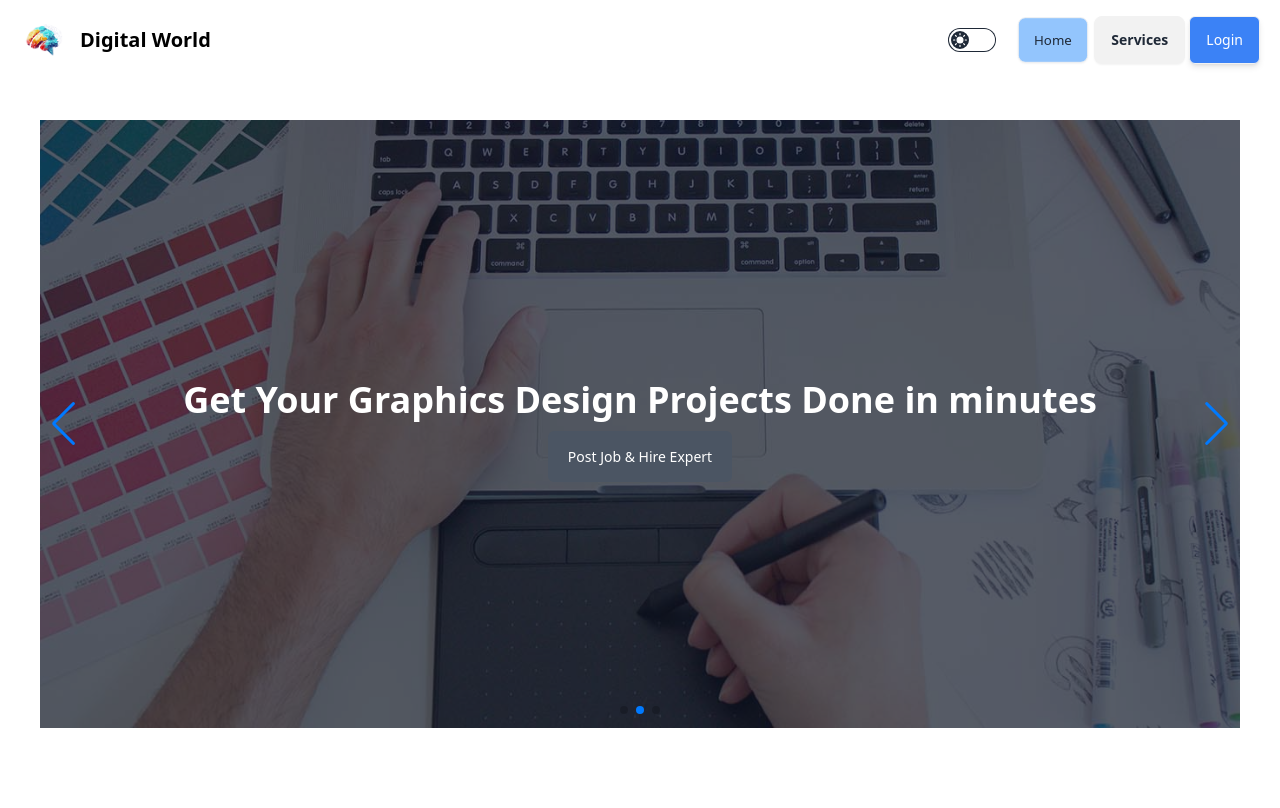
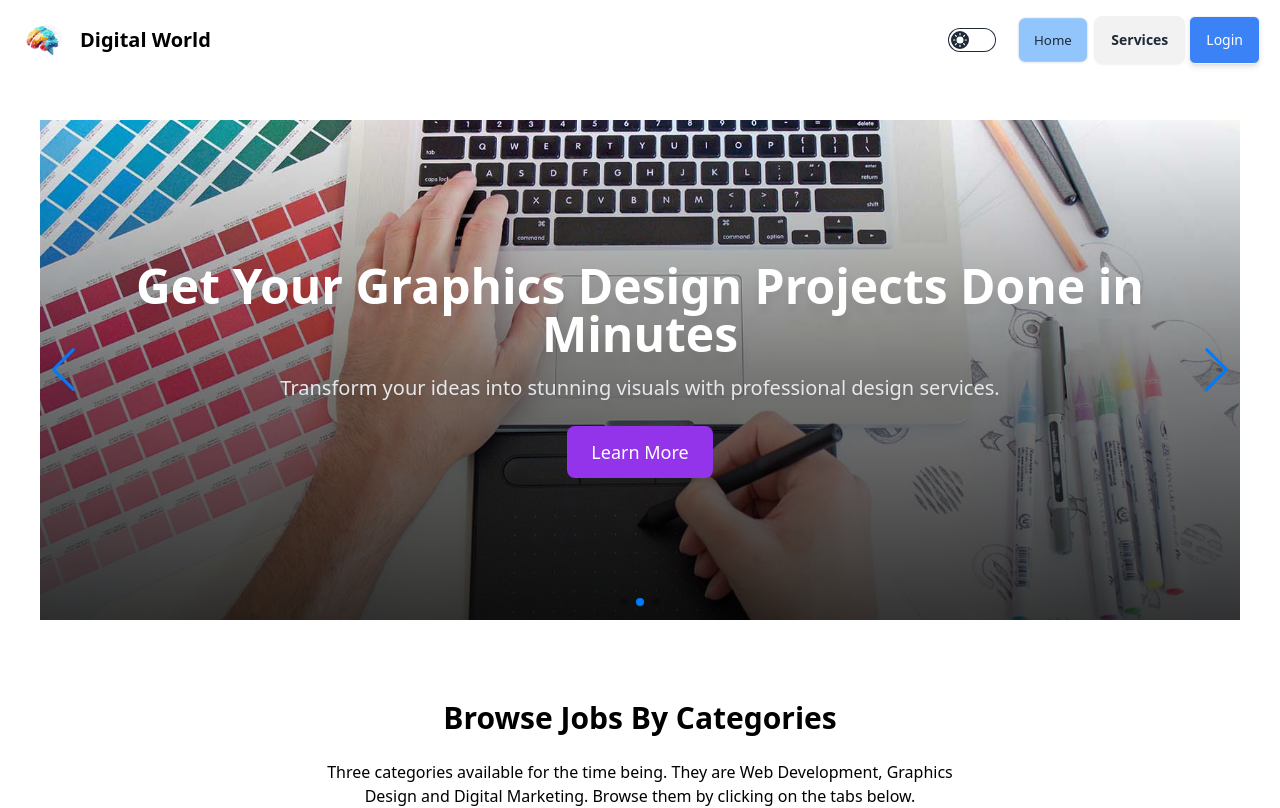
Before and after one commit to nahidn228/service-sharing-webApp-client, a React (Vite) app: page / in a window 1280 px wide. Shown: the top 808 px of the page. Built offline with nearby package versions, Linux system fonts and the light colour scheme; no server answers.

Commit message:
Swiper Slider redesign done

```diff
--- a/src/components/Carousel.jsx
+++ b/src/components/Carousel.jsx
@@ -1,56 +1,108 @@
 // Import Swiper React components
-import { Swiper, SwiperSlide } from 'swiper/react'
+import { Swiper, SwiperSlide } from "swiper/react";
 
 // Import Swiper styles
-import 'swiper/css'
-import 'swiper/css/pagination'
-import 'swiper/css/navigation'
+import "swiper/css";
+import "swiper/css/navigation";
+import "swiper/css/pagination";
 
-// import required modules
-import { Autoplay, Pagination, Navigation } from 'swiper/modules'
-import Slide from './Slide'
+// Import required modules
+import { Autoplay, Navigation, Pagination } from "swiper/modules";
 
-import bgimg1 from '../assets/images/carousel1.jpg'
-import bgimg2 from '../assets/images/carousel2.jpg'
-import bgimg3 from '../assets/images/carousel3.jpg'
+import bgimg1 from "../assets/images/carousel1.jpg";
+import bgimg2 from "../assets/images/carousel2.jpg";
+import bgimg3 from "../assets/images/carousel3.jpg";
 
 export default function Carousel() {
   return (
-    <div className='container px-6 py-10 mx-auto'>
+    <div className="container px-6 py-10 mx-auto">
       <Swiper
         spaceBetween={30}
         centeredSlides={true}
         loop={true}
         autoplay={{
-          delay: 5000,
+          delay: 4000,
           disableOnInteraction: false,
         }}
+        speed={1500}
         pagination={{
           clickable: true,
         }}
         navigation={true}
         modules={[Autoplay, Pagination, Navigation]}
-        className='mySwiper'
+        className="mySwiper"
       >
+        {/* Slide 1 */}
         <SwiperSlide>
-          <Slide
-            image={bgimg1}
-            text='Get Your Web Development Projects Done in minutes'
-          />
+          <div
+            className="relative h-[500px] bg-cover bg-center flex items-center justify-center text-center"
+            style={{ backgroundImage: `url(${bgimg1})` }}
+          >
+            {/* Gradient Overlay */}
+            <div className="absolute inset-0 bg-gradient-to-t from-black/80 via-black/50 to-transparent"></div>
+            {/* Text Content */}
+            <div className="z-10 px-6">
+              <h2 className="text-4xl font-bold text-white sm:text-5xl drop-shadow-xl">
+                Get Your Web Development Projects Done in Minutes
+              </h2>
+              <p className="mt-4 text-lg text-gray-200 sm:text-xl drop-shadow-md">
+                Build modern and responsive websites effortlessly with our team
+                of experts.
+              </p>
+              <button className="mt-6 px-6 py-3 text-lg font-medium text-white bg-blue-600 rounded-lg hover:bg-blue-700 transition">
+                Get Started
+              </button>
+            </div>
+          </div>
         </SwiperSlide>
+
+        {/* Slide 2 */}
         <SwiperSlide>
-          <Slide
-            image={bgimg2}
-            text='Get Your Graphics Design Projects Done in minutes'
-          />
+          <div
+            className="relative h-[500px] bg-cover bg-center flex items-center justify-center text-center"
+            style={{ backgroundImage: `url(${bgimg2})` }}
+          >
+            {/* Gradient Overlay */}
+            <div className="absolute inset-0 bg-gradient-to-t from-black/80 via-black/50 to-transparent"></div>
+            {/* Text Content */}
+            <div className="z-10 px-6">
+              <h2 className="text-4xl font-bold text-white sm:text-5xl drop-shadow-xl">
+                Get Your Graphics Design Projects Done in Minutes
+              </h2>
+              <p className="mt-4 text-lg text-gray-200 sm:text-xl drop-shadow-md">
+                Transform your ideas into stunning visuals with professional
+                design services.
+              </p>
+              <button className="mt-6 px-6 py-3 text-lg font-medium text-white bg-purple-600 rounded-lg hover:bg-purple-700 transition">
+                Learn More
+              </button>
+            </div>
+          </div>
         </SwiperSlide>
+
+        {/* Slide 3 */}
         <SwiperSlide>
-          <Slide
-            image={bgimg3}
-            text='Start Your Digital Marketing Campaigns up n running'
-          />
+          <div
+            className="relative h-[500px] bg-cover bg-center flex items-center justify-center text-center"
+            style={{ backgroundImage: `url(${bgimg3})` }}
+          >
+            {/* Gradient Overlay */}
+            <div className="absolute inset-0 bg-gradient-to-t from-black/80 via-black/50 to-transparent"></div>
+            {/* Text Content */}
+            <div className="z-10 px-6">
+              <h2 className="text-4xl font-bold text-white sm:text-5xl drop-shadow-xl">
+                Start Your Digital Marketing Campaigns Up and Running
+              </h2>
+              <p className="mt-4 text-lg text-gray-200 sm:text-xl drop-shadow-md">
+                Reach your audience and achieve your marketing goals with ease.
+              </p>
+              <button className="mt-6 px-6 py-3 text-lg font-medium text-white bg-green-600 rounded-lg hover:bg-green-700 transition">
+                Explore Now
+              </button>
+            </div>
+          </div>
         </SwiperSlide>
       </Swiper>
     </div>
-  )
+  );
 }
```
